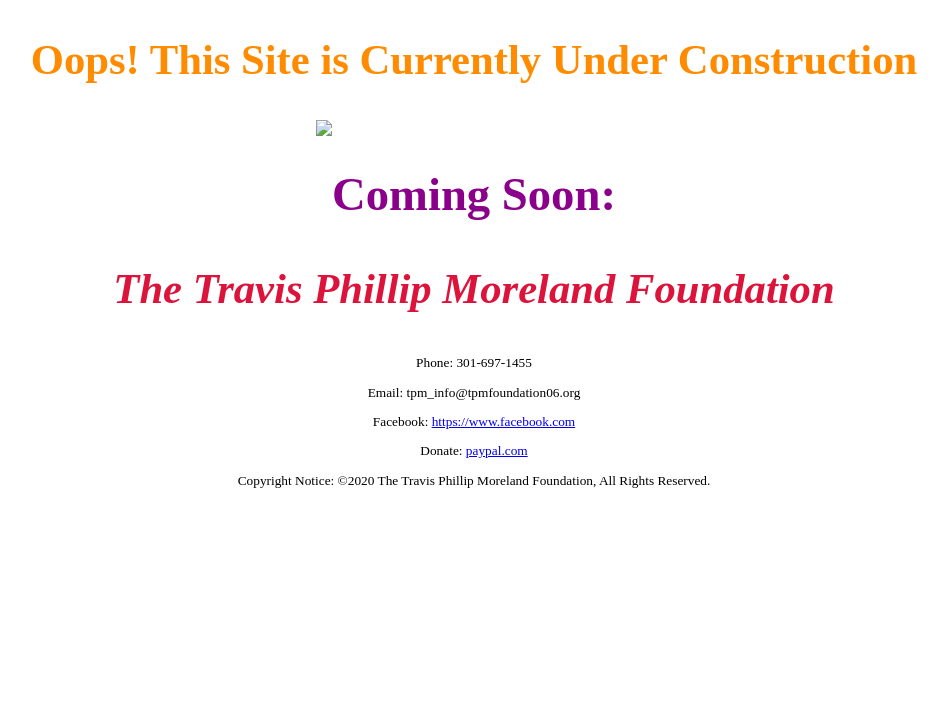
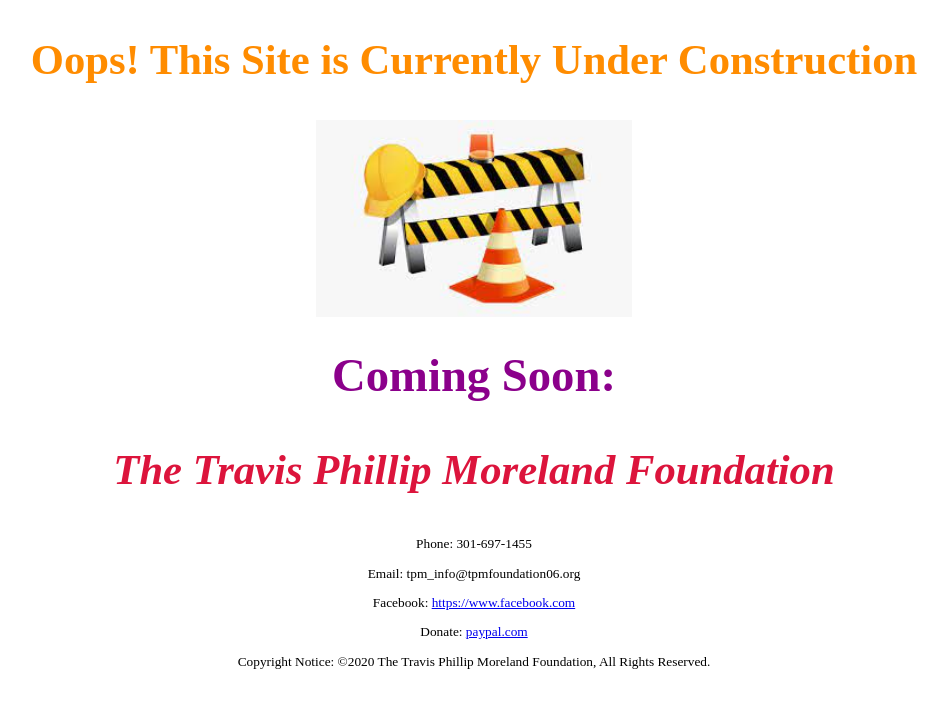
Before and after one commit to keckardCIS/keckardCIS118, a plain HTML site: page tpm/index.html in a window 1280 px wide. Shown: the whole page, without its empty margins (166-1114 px from the left). Drawn offline with Linux system fonts and the light colour scheme; files that its build step writes are made by us from their sources.

Commit message:
Update index.html

```diff
--- a/tpm/index.html
+++ b/tpm/index.html
@@ -11,7 +11,7 @@
 <div id="container">
     <div id="header">
         <h2>Oops! This Site is Currently Under Construction</h2>
-        <img src="images/construction.jpg" class="center">
+        <img src="construction.jpg" class="center">
         <h1>Coming Soon:</h1>
         <h3><i>The Travis Phillip Moreland Foundation</i></h3>
     </div> <!-- closes #header -->
```
